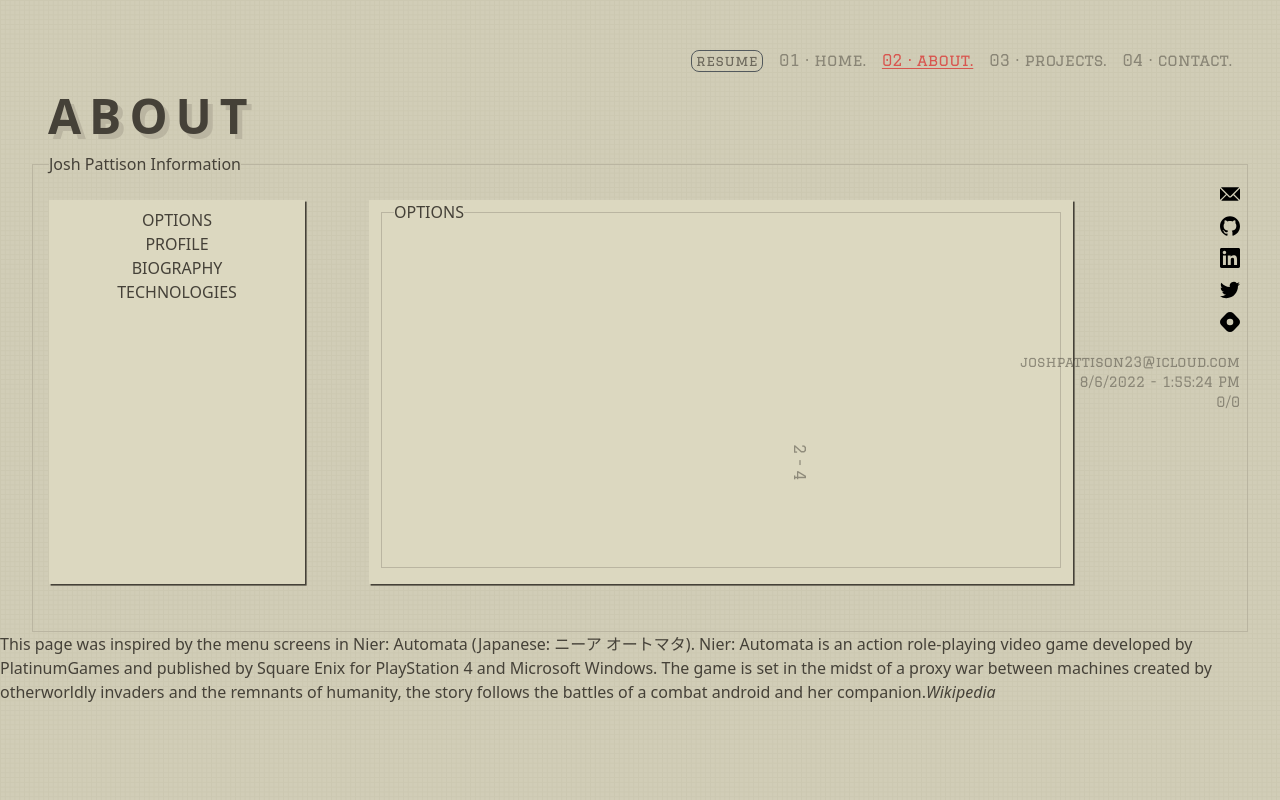
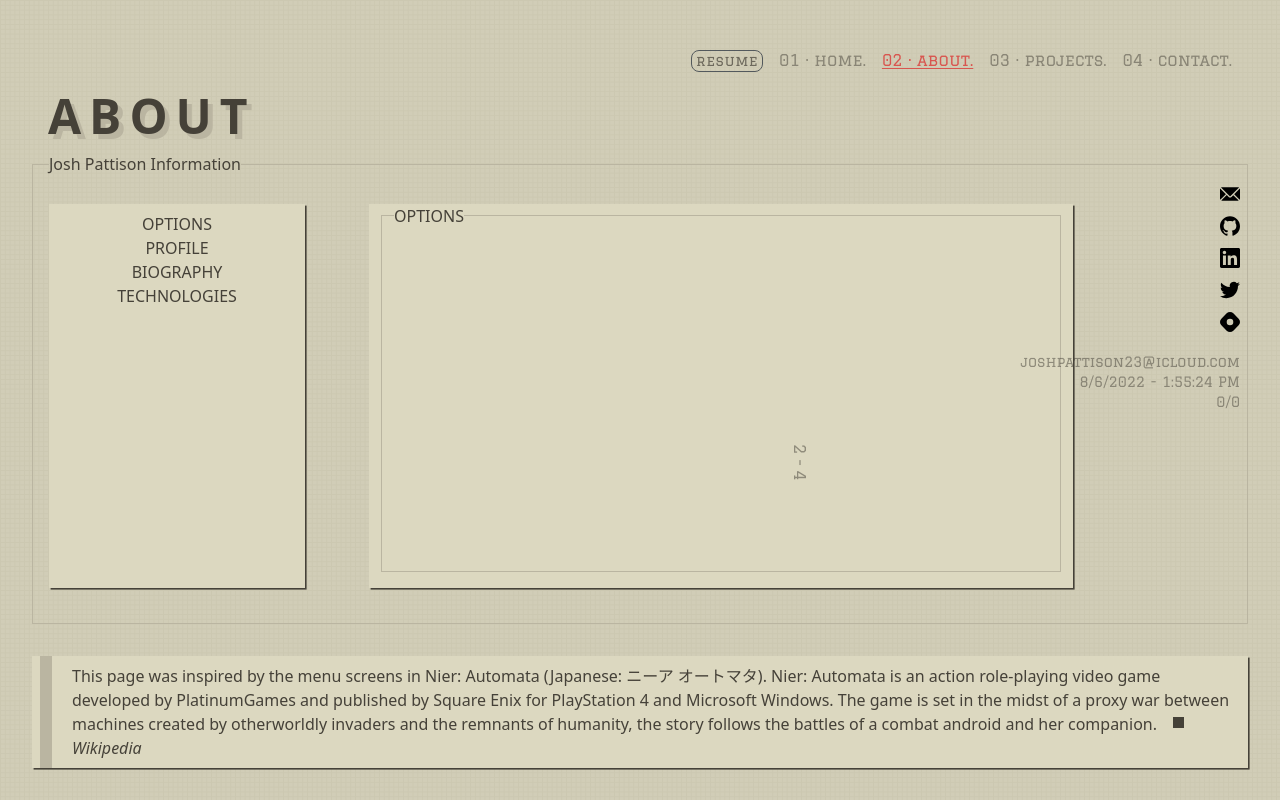
Before and after one commit to pattisoj/portfolio, a Next.js app: page /about in a window 1280 px wide. Built offline with nearby package versions, Linux system fonts and the light colour scheme.

Commit message:
Styled footer content

```diff
--- a/styles/about.css
+++ b/styles/about.css
@@ -59,3 +59,39 @@
     padding: 0.75rem;
     border: 0.1rem solid #bab5a1;
 }
+
+.about-footer{
+    margin: 2rem;
+    background-color: #dcd8c0;
+    box-shadow: 0.1rem 0.1rem #454138;
+}
+
+.about-blockquote {
+    margin-left: 2rem;
+    position: relative;
+    padding: 0.5rem;
+  }
+  .about-blockquote:before {
+    content: '';
+    position: absolute;
+    top: 0;
+    left: -1.5rem;
+    bottom: 0;
+    height: 100%;
+    width: 0.3rem;
+    border: solid #bab5a1;
+    border-width: 0 0.2rem 0 0.6rem;
+  }
+  .about-cite {
+    position: relative;
+    padding-left: 2rem;
+  }
+  .about-cite:before {
+    content: '';
+    position: absolute;
+    width: 0.7rem;
+    height: 0.7rem;
+    background-color: #454138;
+    margin-left: -1rem;
+    top: 0.25em;
+  }
```
